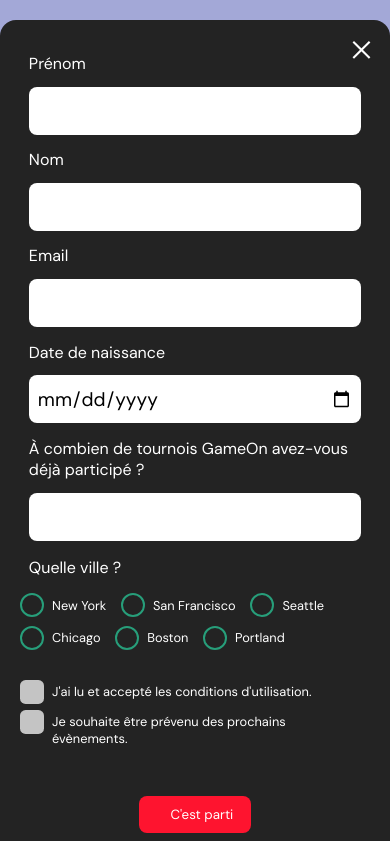
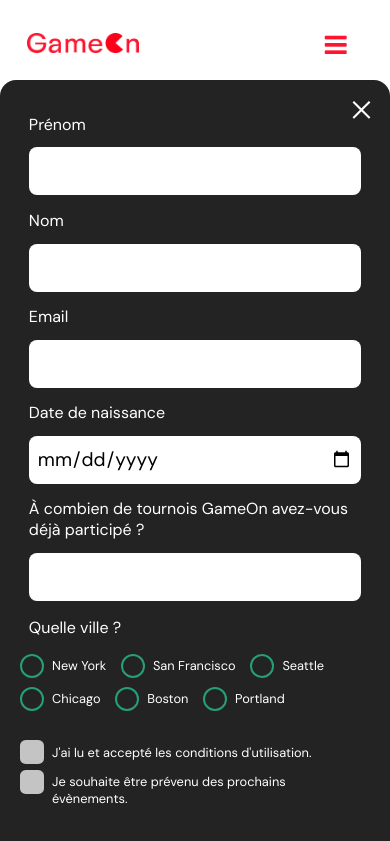
Before and after one commit to MelanieSarrouy/GameOn_02-2021, a plain HTML site: page index.html in a window 390 px wide. Both pictures are taken after a click on the button "Je m'inscris". Shown: the top 841 px of the page. Drawn offline with Linux system fonts and the light colour scheme.

Commit message:
JS navbar + responsive

```diff
--- a/index.html
+++ b/index.html
@@ -25,17 +25,20 @@
 
       <header class="topnav" id="myTopnav">
         <div class="header-logo">
-          <img alt="logo" src="./img/Logo.png" />
+          <a href="index.html">
+            <img alt="logo" src="./img/Logo.png" />
+          </a>
         </div>
-        <div class="main-navbar">
+        <div class="main-navbar" id="mainNavBar">
           <a href="#"><span>Détails de l'évènement</span></a>
           <a href="#"><span>À propos</span></a>
           <a href="#"><span>Contact</span></a>
           <a href="#"><span>Évènements passés</span></a>
-          <a href="javascript:void(0);" class="icon" onclick="editNav()">
-            <i class="fa fa-bars"></i>
-          </a>
         </div>
+        <a href="javascript:void(0);" class="icon" onclick="editNav()">
+          <i class="fa fa-bars"></i>
+        </a>
+
       </header>
 
       <!-- Main -->
@@ -48,11 +51,13 @@
               Vous aimez jouer ? Notre prochain évènement gaming
               est ouvert aux réservations... Places limitées !
             </p>
-            <button class="modal-btn">Je m'inscris</button>
+            <button class="modal-btn largeScreen">Je m'inscris</button>
           </div>
           <div class="hero-img">
             <img src="./img/bg_img.jpg" alt="img" />
           </div>
+          <button class="modal-btn mediumScreen">Je m'inscris</button>
+
         </section>
 
         <!-- Modal -->
--- a/modal.css
+++ b/modal.css
@@ -18,11 +18,10 @@ body {
   flex-direction: column;
   padding: 0 7%;
 }
-
 /* Header________________________________________ */
 .topnav {
   overflow: hidden;
-  padding: 3rem 0;
+  padding: 3rem 0 2rem;
   display: flex;
   justify-content: space-between;
   align-items: center;
@@ -30,21 +29,12 @@ body {
 .header-logo img {
   width: 100%;
 }
-.main-navbar {
-  display: flex;
-  justify-content: space-between;
-  align-items: center;
-}
-
-a {
+.main-navbar a {
   text-decoration: none;
-  font-size: 1rem;
   color: black;
-  font-family: var(--font-default);
   padding: 0.8rem 1rem;
 }
-
-a:hover, a:active {
+.main-navbar a:hover {
   background-color: #ff0000;
   text-decoration: underline;
   text-underline-offset: 0.25rem;
@@ -52,20 +42,11 @@ a:hover, a:active {
   border-radius: 0.6rem;
   font-weight: normal;
 }
-
-/*.topnav a:active {
-  background-color: #ff0000;
-  text-decoration: underline;
-  text-underline-offset: 0.25rem;
-  color: #ffffff;
-  border-radius: 0.6rem;
-}*/
-
 .icon {
   display: none;
   color: #fe142f;
   font-size: 1.6rem;
-  padding: 0;
+  padding: 0 1rem;
 }
 .icon:hover {
   background-color: #fff;
@@ -109,7 +90,7 @@ a:hover, a:active {
   background: #fe142f;
   display: flex;
   color: #fff;
-  padding: 0.5rem 1.2rem;
+  padding: 0.5rem 2rem;
   border-radius: 0.5rem;
   cursor: pointer;
   border: none;
@@ -126,8 +107,8 @@ a:hover, a:active {
 }
 /* Footer ________________________________________*/
 footer p {
-  margin: 2.5rem 3%;
-  font-family: var(--font-slab);
+  margin: 2.5rem 2rem;
+  font-size: 0.9rem;
   color: #fe142f;
   font-weight: bolder;
 }
@@ -153,11 +134,14 @@ footer p {
 .button:hover {
   background: #3876ac;
 }
+.mediumScreen {
+  display: none;
+}
 /* Background */
 .bground {
   display: none;
   position: fixed;
-  z-index: 1;
+  z-index: 5;
   left: 0;
   top: 0;
   height: 100vh;
@@ -186,9 +170,6 @@ footer p {
   justify-content: center;
 }
 label {
-  font-family: var(--font-default);
-  font-size: 1rem;
-  font-weight: normal;
   display: inline-block;
   margin-bottom: 0.8rem;
   margin-top: 0.6rem;
@@ -395,94 +376,6 @@ form :nth-child(7) + .formData {
   font-size: 16px;
 }
 */
-
-/* Media Query ________________________________________________*/
-@media screen and (max-width: 540px) {
-  .topnav a {display: none;}
-  .topnav a.icon {
-    float: right;
-    display: block;
-    margin-top: -15px;
-  }
-}
-@media screen and (max-width: 1030px) {
-  .topnav a {
-    display: none;
-  }
-  .topnav a.icon {
-    display: block;
-  }
-  .topnav.responsive {
-    position: relative;
-  }
-  .main-navbar {
-    display: flex;
-    flex-direction: column;
-    align-items: flex-start;
-  }
-  .topnav.responsive .icon {
-    position: absolute;
-    right: 0;
-    top: 1rem;
-  }
-  .topnav.responsive a {
-    float: none;
-    display: block;
-    text-align: left;
-  }
-  .header-logo img {
-    width: 10rem;
-  }
-  .hero-section {
-    display: block;
-    box-shadow: unset;
-    margin: 0;
-  }
-  .hero-content {
-    background: #fff;
-    color: #000;
-    padding: 0;
-  }
-  .hero-content::after {
-    content: unset;
-  }
-  .hero-content .btn-signup {
-    display: none;
-  }
-  .hero-headline {
-    font-size: 3rem;
-    font-weight: bold;
-    white-space: normal;
-  }
-  .hero-text {
-    width: unset;
-    font-size: 1.5rem;
-  }
-  .hero-img img {
-    border-radius: 10px;
-    margin-top: 40px;
-  }
-  .hero-section > .btn-signup {
-    display: block;
-    margin: 32px auto 10px;
-    padding: 12px 35px;
-  }
-  .copyrights {
-    margin-top: 50px;
-    text-align: center;
-  }
-}
-/* Keyframe Modalopen ___________________________________________________*/
-@keyframes modalopen {
-  from {
-    opacity: 0;
-    transform: translateY(-150px);
-  }
-  to {
-    opacity: 1;
-  }
-}
-
 /* classes ajoutées _____________________________________________________*/
 .divValidate {
   display: flex;
@@ -509,3 +402,115 @@ form :nth-child(7) + .formData {
   position: absolute;
   bottom: 1.6rem;
 }
+
+/* Media Query ________________________________________________*/
+@media screen and (max-width: 1030px) {
+  .main-navbar {
+    display: none;
+  }
+  .topnav a.icon {
+    display: block;
+    position: relative;
+  }
+  .navVisible {
+    display: flex;
+    flex-direction: column;
+    align-items: flex-end;
+    position: absolute;
+    top: 5rem;
+    right: 7%;
+    z-index: 4;
+  }
+  .main-navbar a {
+    color: #fe142f;
+    font-weight: bold;
+    background-color: #fff;
+    border-radius: 0.6rem;
+  }
+  .largeScreen {
+    display: none;
+  }
+  .mediumScreen {
+    display: flex;
+    justify-content: center;
+    margin: 2rem auto 0;
+    text-align: center;
+  }
+  .header-logo img {
+    width: 10rem;
+  }
+  .hero-section {
+    display: flex;
+    flex-direction: column;
+    justify-content: center;
+    box-shadow: unset;
+    margin: 0;
+  }
+  .hero-content {
+    background: #fff;
+    color: #000;
+    padding: 0;
+  }
+  .hero-headline {
+    font-size: 3rem;
+    font-weight: bold;
+    white-space: normal;
+  }
+  .hero-text {
+    margin-bottom: 2rem;
+  }
+  .hero-img img {
+    border-radius: 10px;
+  }
+  .copyrights {
+    margin-top: 2rem;
+    text-align: center;
+    font-size: 0.7rem;
+  }
+}
+@media screen and (max-width: 530px) {
+  /*.main-navbar a {display: none;}
+  .topnav a.icon {
+    float: right;
+    display: block;
+    font-size: 1.4rem;
+  }*/
+  .topnav {
+    padding: 1.8rem 0 1.2rem;
+  }
+  .main-navbar {
+    top: 4rem;
+  }
+  .hero-headline {
+    font-size: 2.4rem;
+  }
+  .hero-text {
+    font-size: 1rem;
+    line-height: inherit;
+    margin: 1rem 0 3rem;
+  }
+  .header-logo img {
+    width: 7rem;
+  }
+  .bground {
+    background-color: inherit;
+  }
+  .content {
+    margin: 5rem auto;
+  }
+  .label {
+    font-size: 0.8rem;
+    margin: 0.3rem 0 0.5rem;
+  }
+}
+
+/* Keyframe Modalopen ___________________________________________________*/
+@keyframes modalopen {
+  from {
+    opacity: 0;
+    transform: translateY(-150px);
+  }
+  to {
+    opacity: 1;
+  }
+}
--- a/modal.js
+++ b/modal.js
@@ -1,9 +1,10 @@
 function editNav() {
-  var x = document.getElementById("myTopnav");
-  if (x.className === "topnav") {
-    x.className += " responsive";
+  var x = document.getElementById("mainNavBar");
+  //navBar.style.display = "block";
+  if (x.className === "main-navbar") {
+    x.className += " navVisible";
   } else {
-    x.className = "topnav";
+    x.className = "main-navbar";
   }
 }
 // DOM Elements _____________________________________________________
```
